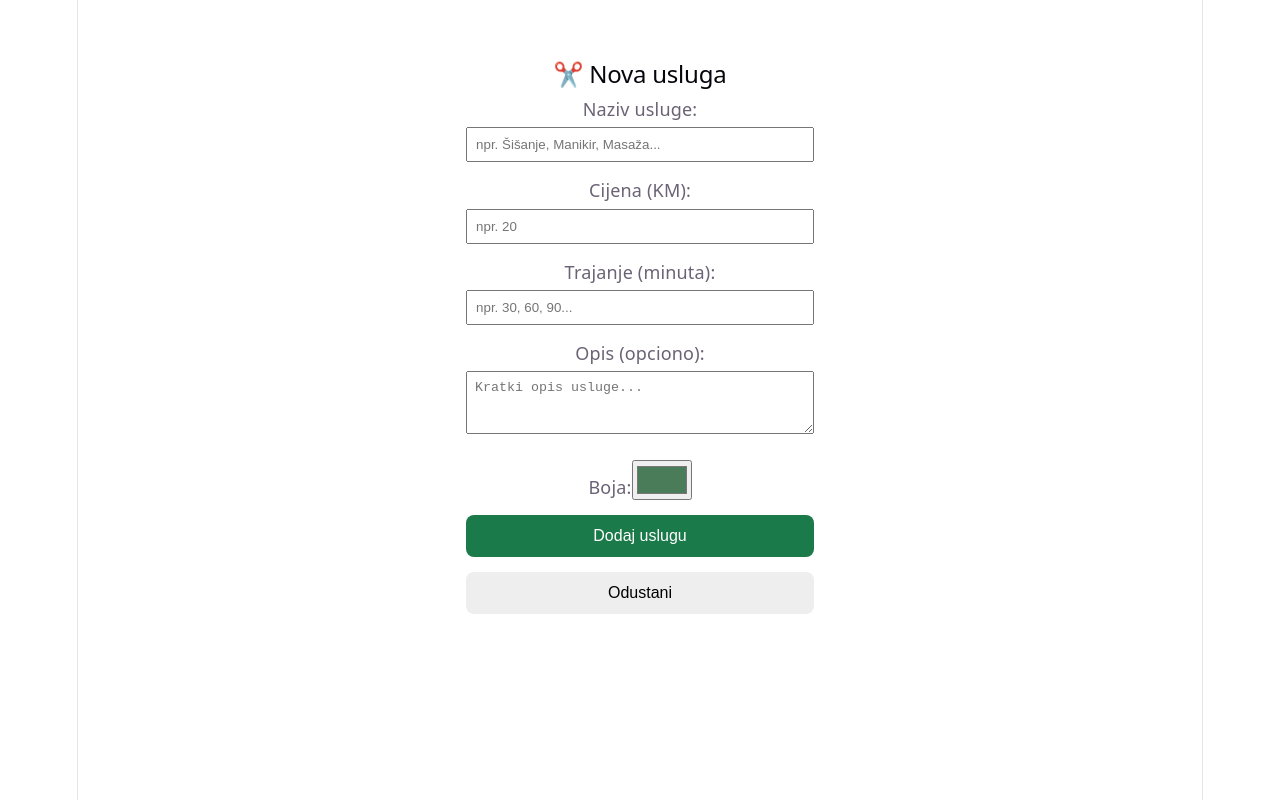
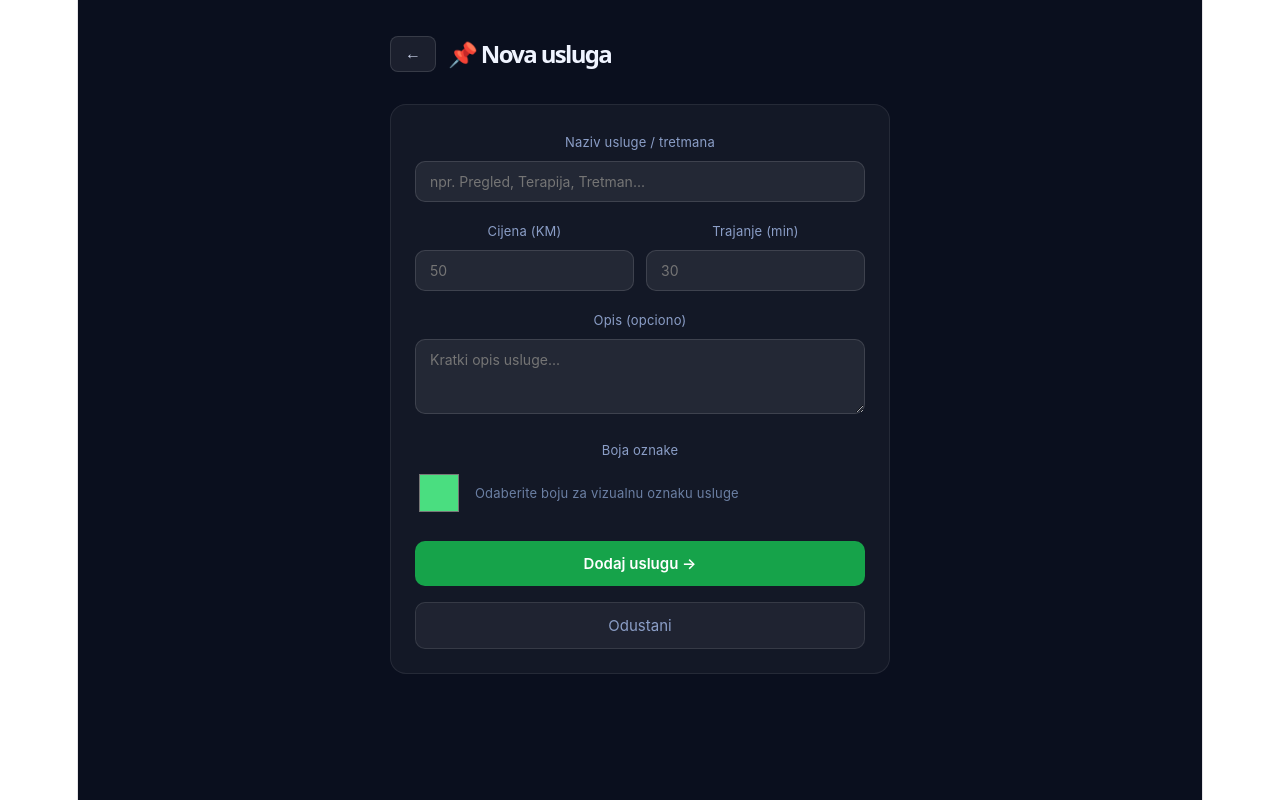
Before and after one commit to adijatadjogo91-cloud/termini-frontend, a React (Vite) app: page /nova-usluga in a window 1280 px wide. Built offline with nearby package versions, Linux system fonts and the light colour scheme.

Commit message:
Univerzalni termini - NovaUsluga i Register

```diff
--- a/src/pages/NovaUsluga.jsx
+++ b/src/pages/NovaUsluga.jsx
@@ -10,7 +10,7 @@ export default function NovaUsluga() {
     price: '',
     duration: '',
     description: '',
-    color: '#4a7c59'
+    color: '#4ade80'
   });
   const [greska, setGreska] = useState('');
   const [uspjeh, setUspjeh] = useState('');
@@ -48,107 +48,138 @@ export default function NovaUsluga() {
     }
   };
 
+  const inputStyle = {
+    width: '100%', padding: '11px 14px',
+    background: 'rgba(255,255,255,0.07)',
+    border: '1px solid rgba(255,255,255,0.12)',
+    borderRadius: '10px', fontSize: '14px',
+    color: '#f0f4ff', outline: 'none',
+    boxSizing: 'border-box', fontFamily: 'Inter, sans-serif'
+  };
+
   return (
-    <div style={{ maxWidth: '500px', margin: '40px auto', padding: '20px' }}>
-      <h2>✂️ Nova usluga</h2>
+    <div style={{ minHeight: '100vh', background: '#0a0f1e', fontFamily: 'Inter, sans-serif' }}>
+      <div style={{ maxWidth: '500px', margin: '0 auto', padding: '2rem' }}>
 
-      {greska && <p style={{ color: 'red' }}>{greska}</p>}
-      {uspjeh && <p style={{ color: 'green' }}>{uspjeh}</p>}
+        {/* Naslov */}
+        <div style={{ display: 'flex', alignItems: 'center', gap: '12px', marginBottom: '32px' }}>
+          <button onClick={() => navigate('/usluge')} style={{
+            background: 'rgba(255,255,255,0.07)', border: '1px solid rgba(255,255,255,0.12)',
+            borderRadius: '8px', padding: '8px 14px', cursor: 'pointer',
+            fontSize: '16px', color: '#c8d0e8'
+          }}>←</button>
+          <h1 style={{ fontSize: '24px', fontWeight: '700', color: '#f0f4ff', margin: 0 }}>
+            📌 Nova usluga
+          </h1>
+        </div>
 
-      <form onSubmit={handleSubmit} style={{ display: 'flex', flexDirection: 'column', gap: '15px' }}>
+        {/* Poruke */}
+        {greska && (
+          <div style={{ background: 'rgba(248,113,113,0.12)', border: '1px solid rgba(248,113,113,0.3)', color: '#f87171', padding: '12px 16px', borderRadius: '10px', marginBottom: '16px', fontSize: '14px' }}>
+            {greska}
+          </div>
+        )}
+        {uspjeh && (
+          <div style={{ background: 'rgba(74,222,128,0.12)', border: '1px solid rgba(74,222,128,0.3)', color: '#4ade80', padding: '12px 16px', borderRadius: '10px', marginBottom: '16px', fontSize: '14px' }}>
+            {uspjeh}
+          </div>
+        )}
+
+        {/* Forma */}
+        <div style={{ background: 'rgba(255,255,255,0.04)', border: '1px solid rgba(255,255,255,0.08)', borderRadius: '16px', padding: '24px' }}>
+          <form onSubmit={handleSubmit} style={{ display: 'flex', flexDirection: 'column', gap: '16px' }}>
 
             <div>
-          <label>Naziv usluge:</label>
+              <label style={{ fontSize: '13px', color: '#8b9ec7', display: 'block', marginBottom: '6px' }}>
+                Naziv usluge / tretmana
+              </label>
               <input
-            type="text"
-            value={forma.name}
+                type="text" value={forma.name}
                 onChange={e => setForma({ ...forma, name: e.target.value })}
                 required
-            placeholder="npr. Šišanje, Manikir, Masaža..."
-            style={{ width: '100%', padding: '8px', marginTop: '5px', boxSizing: 'border-box' }}
+                placeholder="npr. Pregled, Terapija, Tretman..."
+                style={inputStyle}
               />
             </div>
 
+            <div style={{ display: 'grid', gridTemplateColumns: '1fr 1fr', gap: '12px' }}>
               <div>
-          <label>Cijena (KM):</label>
+                <label style={{ fontSize: '13px', color: '#8b9ec7', display: 'block', marginBottom: '6px' }}>
+                  Cijena (KM)
+                </label>
                 <input
-            type="number"
-            value={forma.price}
+                  type="number" value={forma.price}
                   onChange={e => setForma({ ...forma, price: e.target.value })}
-            required
-            placeholder="npr. 20"
-            min="0"
-            step="0.50"
-            style={{ width: '100%', padding: '8px', marginTop: '5px', boxSizing: 'border-box' }}
+                  required placeholder="50"
+                  min="0" step="0.50"
+                  style={inputStyle}
                 />
+              </div>
+              <div>
+                <label style={{ fontSize: '13px', color: '#8b9ec7', display: 'block', marginBottom: '6px' }}>
+                  Trajanje (min)
+                </label>
+                <input
+                  type="number" value={forma.duration}
+                  onChange={e => setForma({ ...forma, duration: e.target.value })}
+                  required placeholder="30"
+                  min="5" step="5"
+                  style={inputStyle}
+                />
+              </div>
             </div>
 
             <div>
-          <label>Trajanje (minuta):</label>
-          <input
-            type="number"
-            value={forma.duration}
-            onChange={e => setForma({ ...forma, duration: e.target.value })}
-            required
-            placeholder="npr. 30, 60, 90..."
-            min="5"
-            step="5"
-            style={{ width: '100%', padding: '8px', marginTop: '5px', boxSizing: 'border-box' }}
-          />
-        </div>
-
-        <div>
-          <label>Opis (opciono):</label>
+              <label style={{ fontSize: '13px', color: '#8b9ec7', display: 'block', marginBottom: '6px' }}>
+                Opis (opciono)
+              </label>
               <textarea
                 value={forma.description}
                 onChange={e => setForma({ ...forma, description: e.target.value })}
                 placeholder="Kratki opis usluge..."
-            style={{ width: '100%', padding: '8px', marginTop: '5px', boxSizing: 'border-box' }}
+                style={{ ...inputStyle, resize: 'vertical', padding: '11px 14px' }}
                 rows={3}
               />
             </div>
 
             <div>
-          <label>Boja:</label>
+              <label style={{ fontSize: '13px', color: '#8b9ec7', display: 'block', marginBottom: '6px' }}>
+                Boja oznake
+              </label>
+              <div style={{ display: 'flex', alignItems: 'center', gap: '12px' }}>
                 <input
-            type="color"
-            value={forma.color}
+                  type="color" value={forma.color}
                   onChange={e => setForma({ ...forma, color: e.target.value })}
-            style={{ width: '60px', height: '40px', marginTop: '5px', cursor: 'pointer' }}
+                  style={{ width: '48px', height: '48px', cursor: 'pointer', borderRadius: '8px', border: 'none', background: 'none' }}
                 />
+                <span style={{ fontSize: '13px', color: '#6b7fa3' }}>
+                  Odaberite boju za vizualnu oznaku usluge
+                </span>
+              </div>
             </div>
 
-        <button
-          type="submit"
-          style={{
-            backgroundColor: '#1a7a4a',
-            color: 'white',
-            padding: '12px',
-            border: 'none',
-            borderRadius: '8px',
-            cursor: 'pointer',
-            fontSize: '16px'
-          }}
-        >
-          Dodaj uslugu
+            <button type="submit" style={{
+              width: '100%', background: '#16a34a', color: 'white',
+              padding: '13px', border: 'none', borderRadius: '10px',
+              cursor: 'pointer', fontSize: '15px', fontWeight: '600',
+              fontFamily: 'Inter, sans-serif', marginTop: '8px'
+            }}>
+              Dodaj uslugu →
             </button>
 
-        <button
-          type="button"
-          onClick={() => navigate('/usluge')}
-          style={{
-            backgroundColor: '#eee',
-            padding: '12px',
-            border: 'none',
-            borderRadius: '8px',
-            cursor: 'pointer',
-            fontSize: '16px'
-          }}
-        >
+            <button type="button" onClick={() => navigate('/usluge')} style={{
+              width: '100%', background: 'rgba(255,255,255,0.05)',
+              color: '#8b9ec7', padding: '13px',
+              border: '1px solid rgba(255,255,255,0.1)', borderRadius: '10px',
+              cursor: 'pointer', fontSize: '15px', fontFamily: 'Inter, sans-serif'
+            }}>
               Odustani
             </button>
 
           </form>
         </div>
+
+      </div>
+    </div>
   );
 }
--- a/src/pages/Register.jsx
+++ b/src/pages/Register.jsx
@@ -9,7 +9,7 @@ function Register() {
   const [prezime, setPrezime] = useState('')
   const [email, setEmail] = useState('')
   const [lozinka, setLozinka] = useState('')
-  const [salon, setSalon] = useState('')
+  const [biznis, setBiznis] = useState('')
   const [grad, setGrad] = useState('')
   const [plan, setPlan] = useState('starter')
   const [greska, setGreska] = useState('')
@@ -25,14 +25,14 @@ function Register() {
 
   async function handleRegistracija() {
     setGreska('')
-    if (!salon) { setGreska('Unesite naziv salona.'); return }
+    if (!biznis) { setGreska('Unesite naziv vašeg biznisa.'); return }
     setUcitava(true)
     try {
       await axios.post(API + '/api/auth/register', {
         name: ime + ' ' + prezime,
         email: email,
         password: lozinka,
-        businessName: salon,
+        businessName: biznis,
         businessType: 'salon',
         city: grad,
         plan: plan
@@ -144,7 +144,7 @@ function Register() {
             <div style={{ marginBottom: '1rem' }}>
               <label style={labelStyle}>Email adresa</label>
               <input style={inputStyle} type="email" value={email}
-                onChange={e => setEmail(e.target.value)} placeholder="salon@example.ba" />
+                onChange={e => setEmail(e.target.value)} placeholder="ordinacija@example.ba" />
             </div>
             <div style={{ marginBottom: '1.5rem' }}>
               <label style={labelStyle}>Lozinka</label>
@@ -173,9 +173,10 @@ function Register() {
         {korak === 2 && (
           <div>
             <div style={{ marginBottom: '1rem' }}>
-              <label style={labelStyle}>Naziv salona</label>
-              <input style={inputStyle} type="text" value={salon}
-                onChange={e => setSalon(e.target.value)} placeholder="Salon Amra" />
+              <label style={labelStyle}>Naziv ordinacije / biznisa</label>
+              <input style={inputStyle} type="text" value={biznis}
+                onChange={e => setBiznis(e.target.value)}
+                placeholder="Dr. Amra Hodžić / Studio Amra" />
             </div>
             <div style={{ marginBottom: '1.25rem' }}>
               <label style={labelStyle}>Grad</label>
```
Lines whose indentation alone changed are shown as unchanged.
